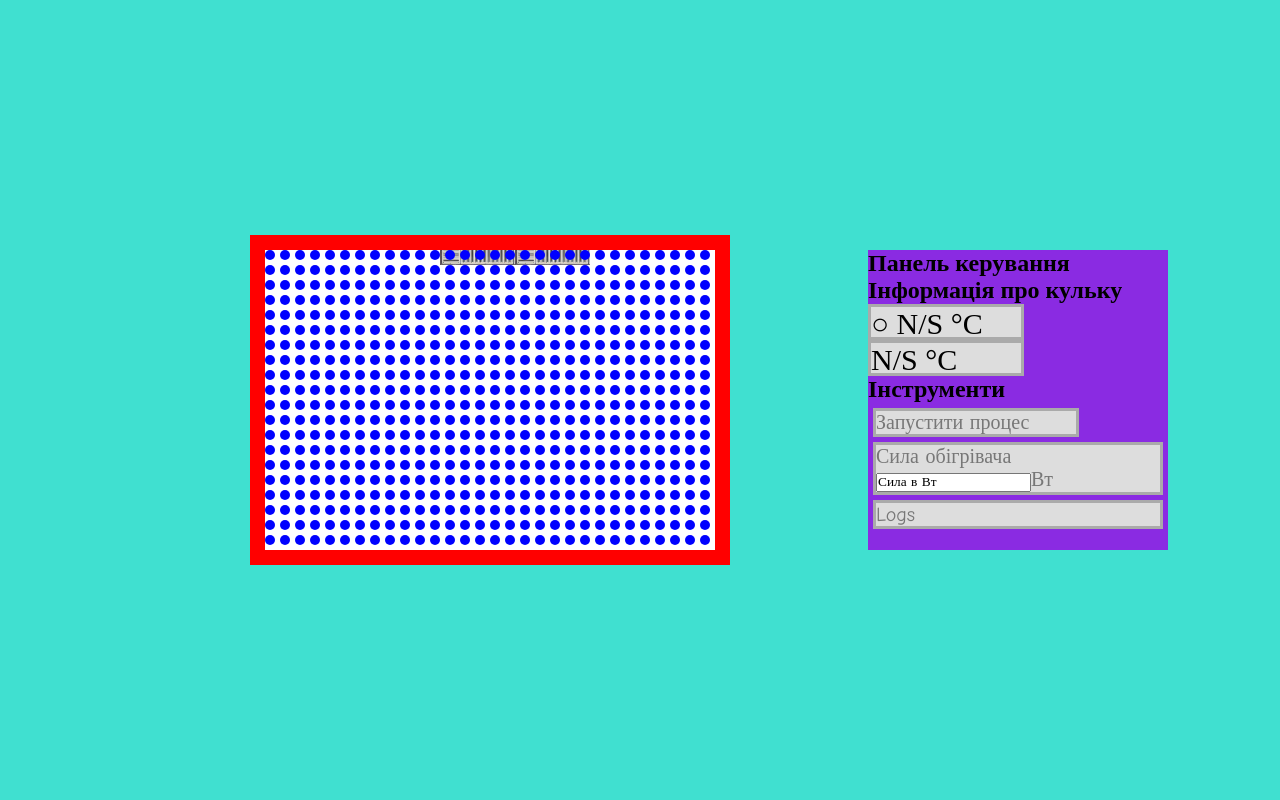
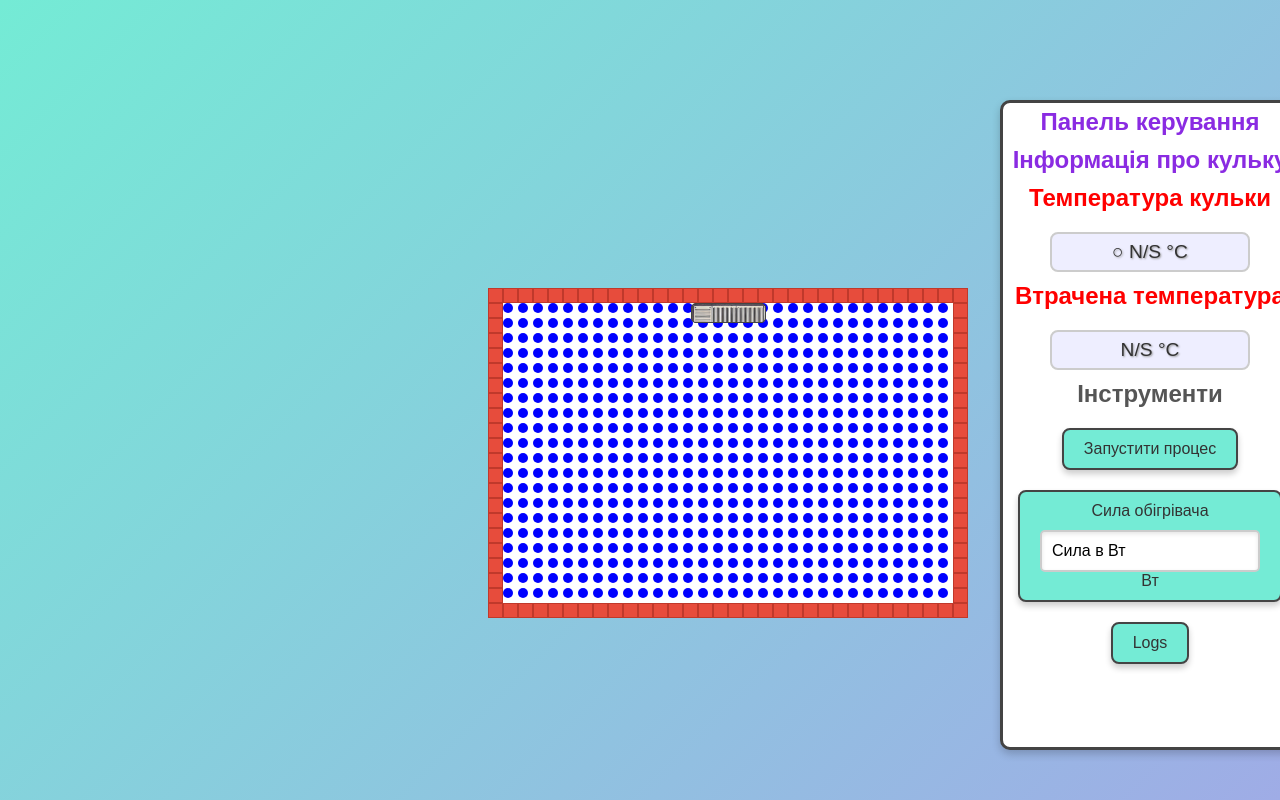
Before and after one commit to Gidory/TransferHeat, a plain HTML site: page index.html in a window 1280 px wide. Drawn offline with Linux system fonts and the light colour scheme.

Commit message:
Add files via upload

```diff
--- a/changeables.js
+++ b/changeables.js
@@ -28,6 +28,14 @@ let NBA = 0;
 let errorlog = document.querySelector("#errorlog");
 let room = document.querySelector("#room");
 let returntozero = document.querySelector("#leavelog");
+if (returntozero) {
+    returntozero.addEventListener("click", () => {
+        // Логіка повернення
+        document.querySelector("#errorlog").style.display = "none";
+        document.querySelector("#room").style.display = "block";
+        document.querySelector("#infopanel").style.display = "block";
+    });
+}
 let logger = document.querySelector("#logger");
 let errors = [];
 let timestamps = [];
--- a/index.html
+++ b/index.html
@@ -20,11 +20,12 @@
              Шарики згенеровані через JS
         </div> -->
     </div>
-    <h1>Моделювання процесу теплопровідності в межах кімнати</h1>
     <div id="infopanel">
-        <h2>Панель керування</h2>
-        <h2>Інформація про кульку</h2>
+        <h2 style="color: blueviolet;">Панель керування</h2>
+        <h2 style="color: blueviolet;">Інформація про кульку</h2>
+    <h2 style="color: red">Температура кульки</h1>
     <div id="sensor">○ N/S °C</div>
+    <h2 style="color: red;">Втрачена температура</h2>
     <div id="sensor1">N/S °C</div>
     <h2>Інструменти</h2>
     <div id="starter" class="txt">Запустити процес</div>
--- a/styles.css
+++ b/styles.css
@@ -1,152 +1,200 @@
+/* Скидання стилів */
 * {
-    /* box-sizing: border-box; */
     margin: 0;
     padding: 0;
+    box-sizing: border-box;
 }
 
 body {
+    min-height: 100vh;
+    font-family: 'Arial', sans-serif;
+    background: linear-gradient(135deg, #74ebd5, #9face6);
+    color: #333;
+}
+
+/* Заголовки */
+h1 {
+    font-family: 'Comic Sans MS', cursive, sans-serif;
+    font-size: 2.5rem;
+    color: #fff;
+    text-shadow: 1px 1px 3px rgba(0, 0, 0, 0.5);
+    margin-bottom: 20px;
+}
+
+h2 {
+    font-size: 1.5rem;
+    margin-bottom: 15px;
+    color: #333;
+    text-align: center;
+}
+
+/* Стиль кімнати */
+#room {
+    position: absolute;
+    width: 460px;
+    height: 310px;
+    border: 3px solid #333;
+    background-color: #fff;
+    top: 300px;
+    left: 500px;
+}
+
+/* Обігрівач */
+#heater,
+#heater2 {
+    position: absolute;
+    width: 75px;
+    height: 20px;
+    left: 187.5px;
+    background-image: url('image.png');
+    background-size: cover;
+    border: 1px solid #444;
+    border-radius: 5px;
+    z-index: 10;
+}
+
+/* Стиль сенсорів */
+#sensor,
+#sensor1 {
     display: flex;
     justify-content: center;
     align-items: center;
-    height: 100vh;
-    background-color: #f4f4f4;
-    background-color: turquoise;
-
+    width: 200px;
+    height: 40px;
+    background-color: #eef;
+    border: 2px solid #ccc;
+    border-radius: 8px;
+    font-size: 1.2rem;
+    margin: 10px auto;
+    text-shadow: 1px 1px 2px #999;
 }
 
-#room {
+/* Панель керування */
+#infopanel {
+    display: flex;
+    flex-direction: column;
+    align-items: center;
+    padding: 5px;
+    width: 300px;
+    height: 650px;
     position: relative;
-    width: 450px;
-    height: 300px;
-    border: 3px solid #333;
+    top: 100px;
+    left: 1000px;
     background-color: #fff;
+    border: 3px solid #444;
+    border-radius: 10px;
+    box-shadow: 0 4px 8px rgba(0, 0, 0, 0.2);
 }
 
-#heater {
-    position: absolute;
-    bottom: 285px;
-    left: 175px;
-    width: 75px;
-    height: 20px;
-    background-image: url(image.png);
-    background-size: 100% 100%;
-}
-#heater2{
-    position: absolute;
-    bottom: 285px;
-    left: 250px;
-    width: 75px;
-    height: 20px;
-    background-image: url(image.png);
-    background-size: 100% 100%;
+#infopanel h2 {
+    color: #555;
+    margin-bottom: 10px;
 }
 
-/* #ballcontainer {
-    display: grid;
-    grid-template-columns: repeat(20, 20px);  Зміни ширину колонки на 30px
-    gap: 5px; /* Відстань між кульками можна залишити 5px замість 10px
-} */
+/* Кнопки */
+.txt {
+    display: inline-block;
+    padding: 10px 20px;
+    margin: 10px;
+    background-color: #74ebd5;
+    color: #333;
+    font-size: 1rem;
+    font-family: 'Arial', sans-serif;
+    text-align: center;
+    border: 2px solid #444;
+    border-radius: 8px;
+    cursor: pointer;
+    transition: all 0.3s ease-in-out;
+    box-shadow: 0 4px 6px rgba(0, 0, 0, 0.2);
+}
+
+.txt:hover {
+    background-color: #4aa1c0;
+    color: #fff;
+    transform: scale(1.1);
+    box-shadow: 0 6px 10px rgba(0, 0, 0, 0.3);
+}
+
+/* Поле вводу */
+#hp {
+    width: 100%;
+    padding: 10px;
+    margin-top: 10px;
+    font-size: 1rem;
+    font-family: 'Arial', sans-serif;
+    border: 2px solid #ccc;
+    border-radius: 5px;
+    box-shadow: inset 0 2px 4px rgba(0, 0, 0, 0.1);
+    transition: border-color 0.3s;
+}
+
+#hp:focus {
+    border-color: #74ebd5;
+    outline: none;
+}
+
+/* Лог помилок */
+#errorlog {
+    display: none;
+    width: 90%;
+    max-width: 600px;
+    height: 300px;
+    background-color: #fff;
+    border: 3px solid #333;
+    border-radius: 8px;
+    box-shadow: 0 4px 8px rgba(0, 0, 0, 0.2);
+    overflow-y: auto;
+    position: relative;
+    top: 300px;
+    left: 500px;
+}
+
+#leavelog {
+    position: relative;
+    padding: 10px;
+    width: 100px;
+    height: 40px;
+    background-color: #e74c3c;
+    color: #fff;
+    font-weight: bold;
+    text-align: center;
+    border: 2px solid #c0392b;
+    border-radius: 8px;
+    cursor: pointer;
+    transition: background-color 0.3s, transform 0.3s;
+    transition-duration: 0.3s;
+}
+
+#leavelog:hover {
+    background-color: #c0392b;
+}
+
+/* Кульки */
 .ball {
     position: absolute;
     width: 10px;
     height: 10px;
     border-radius: 50%;
-    background-color: blue;
-    transition: background-color 0.3s;
+    background-color: rgb(0, 0, 255);
+    transition: background-color, transform;
+    transition-duration: 0.2s;
 }
-h1{
-    align-items: center;
-    bottom: 850px;
-    position: absolute;
-    font-family: 'Comic Sans Ms';
+
+.ball:hover {
+    transform: scale(1.2);
+    box-shadow: 0 4px 8px rgba(0, 0, 0, 0.3);
 }
-#sensor{
-    position: relative;
-    border: #333;
-    height: 30px;
-    width: 150px;
-    font-size: 30px;
-    background-color: #ddd;
-    border: 3px solid #aaa;
-}
-#infopanel{
-    position: relative;
-    width: 300px;
-    height: 300px;
-    background-color: blueviolet;
-    left: 150px;
-}
-#starter{
-    cursor: pointer;
-    width: 200px;
-}
-.txt{
-    background-color: #ddd;
-    border: 3px solid #aaa;
-    color: #777;
-    font-size:20px;
-    font-family: "Comic Sans Ms";
-    top: 20px;
-    user-select: none;
-    cursor: pointer;
-    left: 20px;
-    transition-duration: 0.5s;
-    margin: 5px;
-}
-#hp{
-    font-family: "Comic Sans Ms";
-}
-#errorlog {
-    position: relative;
-    width: 500px;
-    height: 300px;
-    border: 3px solid #333;
-    background-color: #fff;
-    display: none;
-}
-#leavelog{
-    width: 100px;
-    height: 30px;
-    left: 380px;
-    position: relative;
-}
-#logger{
-    width: 380px;
-    height: 300px;
-    position: absolute;
-    bottom: 1px;
-}
-#error{
-    font-family: 'Comic Sans Ms';
-    font-size: 10px;
-    position: relative;
-}
-.dis{
-    background-color: #ddd;
-    border: 3px solid #aaa;
-    color: #777;
-    font-size:15px;
-    font-family: "Comic Sans Ms";
-    top: 20px;
-    user-select: none;
-    cursor: pointer;
-    left: 20px;
-    transition-duration: 0.5s;
-    margin: 5px;
-}
+
+/* Стилі квадратів */
 .square {
     position: absolute;
     width: 15px;
     height: 15px;
-    background-color: red;
+    background-color: #e74c3c;
+    border: 1px solid #c0392b;
     transition: background-color 0.5s;
 }
-#sensor1{
-    position: relative;
-    border: #333;
-    height: 30px;
-    width: 150px;
-    font-size: 30px;
-    background-color: #ddd;
-    border: 3px solid #aaa;
+
+.square:hover {
+    background-color: #d35400;
 }
```
